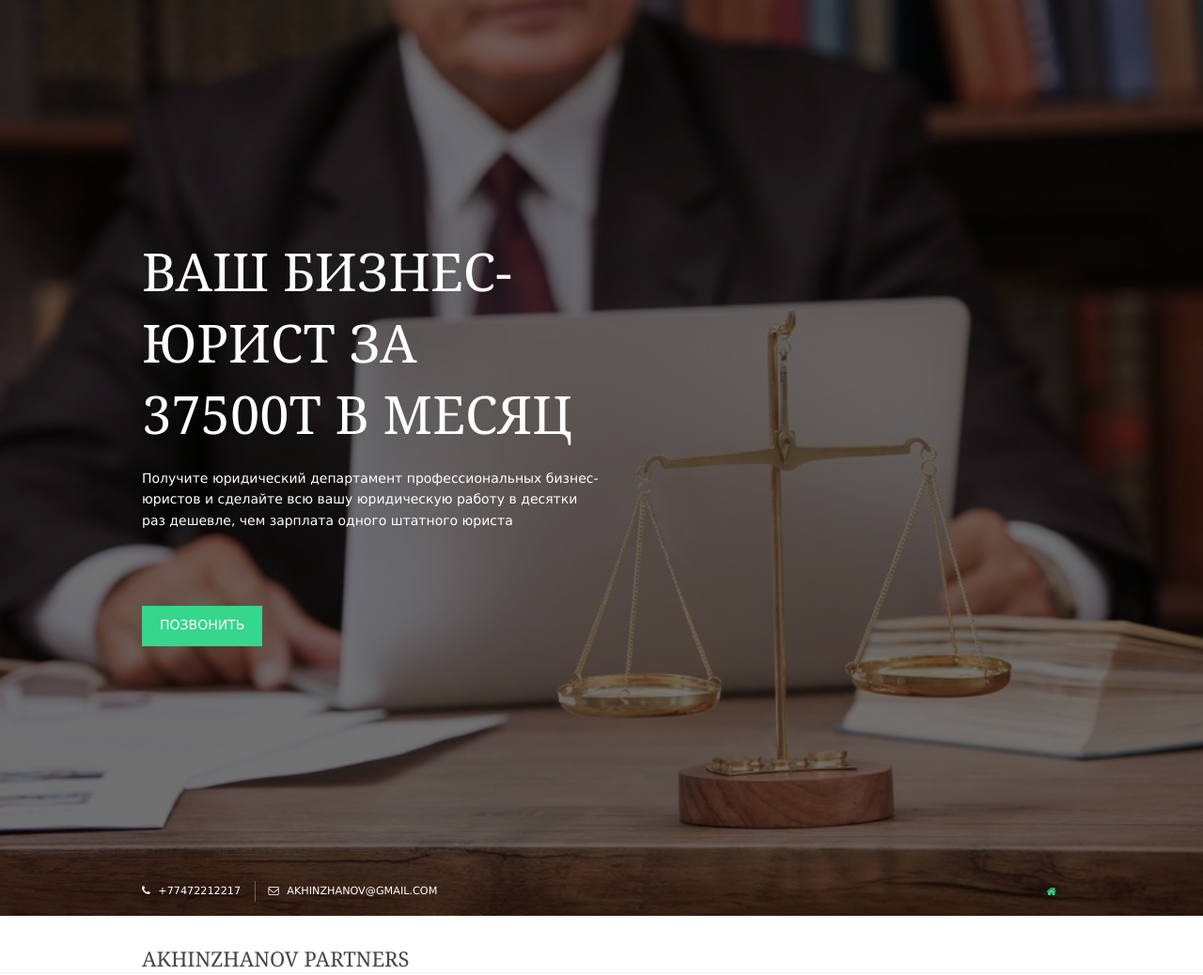
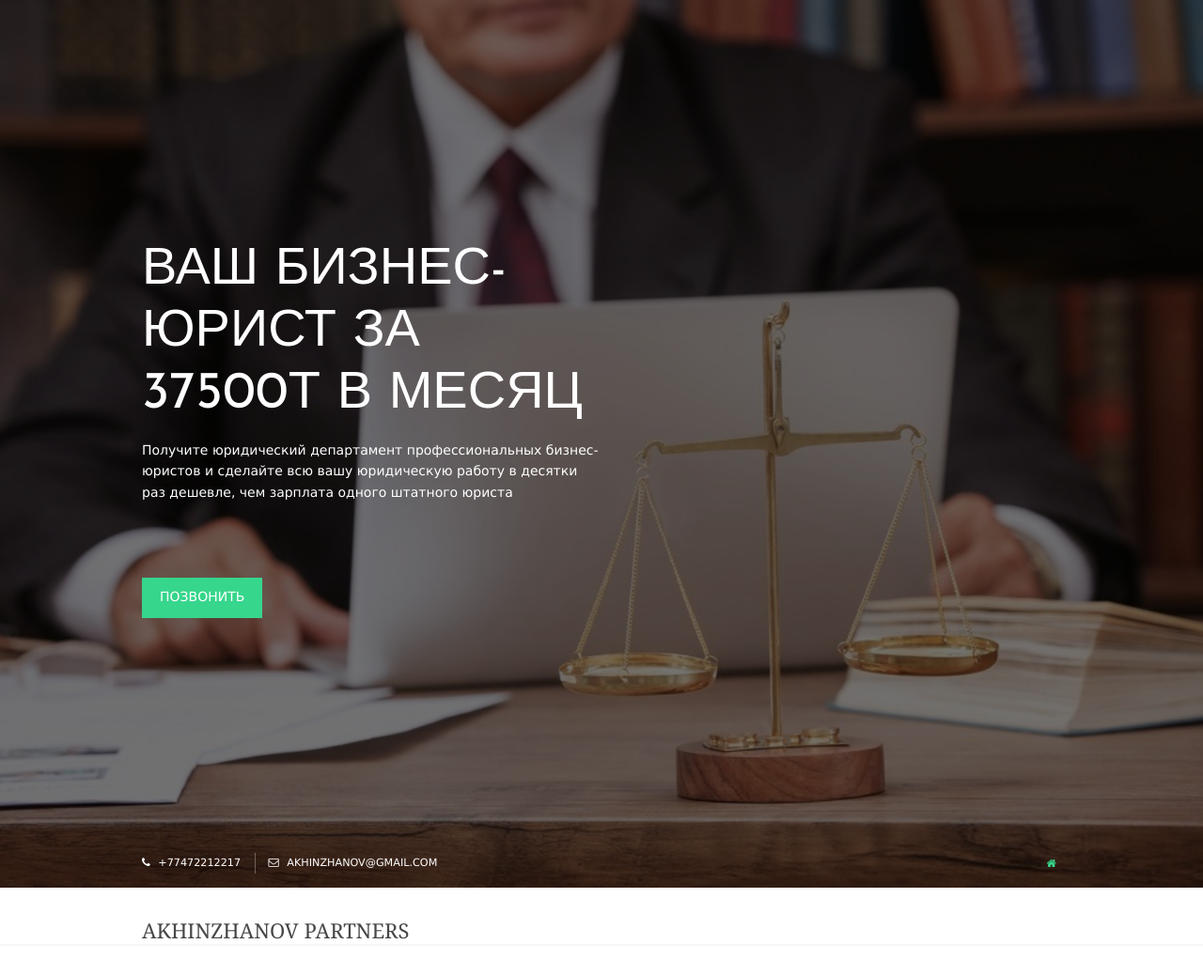
Before and after one commit to zhan01/akhinzhanov_partners, a plain HTML site: page templates/thirdpage.html in a window 1280 px wide. Shown: the top 1038 px of the page at 94% size. Drawn offline with Linux system fonts and the light colour scheme; some icons are missing.

Commit message:
edited third page better font

```diff
--- a/templates/thirdpage.html
+++ b/templates/thirdpage.html
@@ -63,7 +63,7 @@ ul ul {
     <!-- ################################################################################################ -->
     <article>
 
-      <h4 class="heading">Ваш бизнес-юрист за 37500т <i class="fas fa-tenge"></i>в месяц</h4>
+      <h4 class="heading"style="font-family: 'Josefin Sans', sans-serif;">Ваш бизнес-юрист за 37500т <i class="fas fa-tenge"></i>в месяц</h4>
       <p>Получите юридический департамент профессиональных бизнес-юристов и сделайте всю вашу юридическую работу в десятки раз дешевле, чем зарплата одного штатного юриста</p>
 
       <footer>
```
